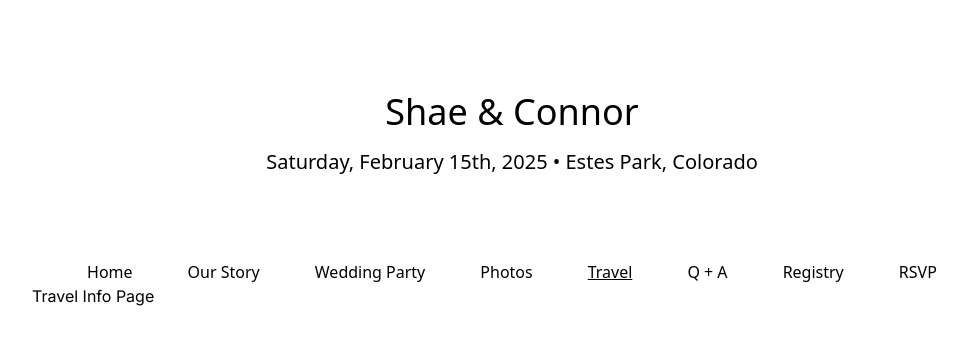
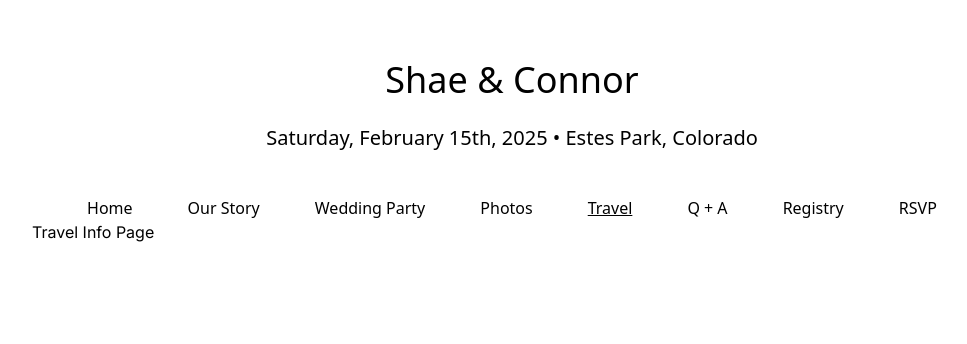
Before and after one commit to shaehamm/wedding-website, a Next.js app: page /travel-info in a window 1280 px wide. Shown: the top 344 px of the page, without its empty margins (128-1095 px from the left). Built offline with nearby package versions, Linux system fonts and the light colour scheme.

Commit message:
updated home screen layout

```diff
--- a/src/app/components/header/header.tsx
+++ b/src/app/components/header/header.tsx
@@ -1,7 +1,7 @@
 export default function Header() {
   return (
     <>
-      <div className="text-center py-20">
+      <div className="text-center py-10">
         <h1>Shae & Connor</h1>
         <h3>Saturday, February 15th, 2025 • Estes Park, Colorado</h3>
       </div>
--- a/src/app/page.tsx
+++ b/src/app/page.tsx
@@ -15,6 +15,7 @@
           alt="Connor & Shae in the Rocky Mountains near Breckenridge, CO"
           placeholder="blur"
         />
+      </div>
       <div>
         <p>Wedding Day</p>
         <p>Saturday, February 15th 2025</p>
@@ -26,7 +27,6 @@
 
         <p>3:00pm</p>
       </div>
-      </div>
     </main>
   );
 }
--- a/src/ui/globals.css
+++ b/src/ui/globals.css
@@ -67,11 +67,11 @@
 
   h1 {
     @apply text-4xl;
-    @apply p-3;
+    @apply p-5;
   }
   h2 {
     @apply text-2xl;
-    @apply p-2;
+    @apply p-3;
   }
   h3 {
     @apply text-xl;
```
Lines whose indentation alone changed are shown as unchanged.
